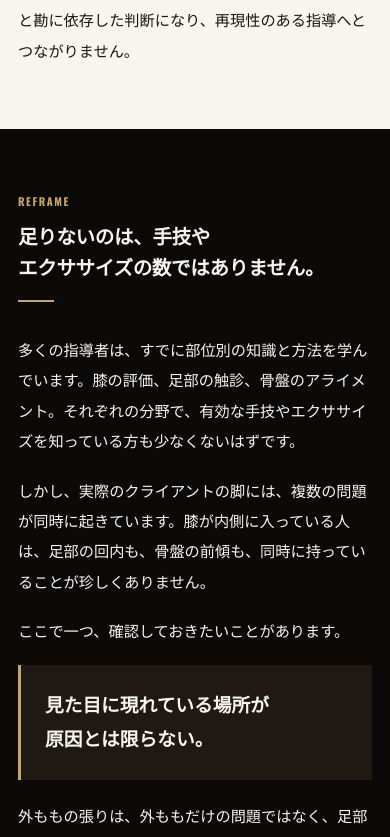
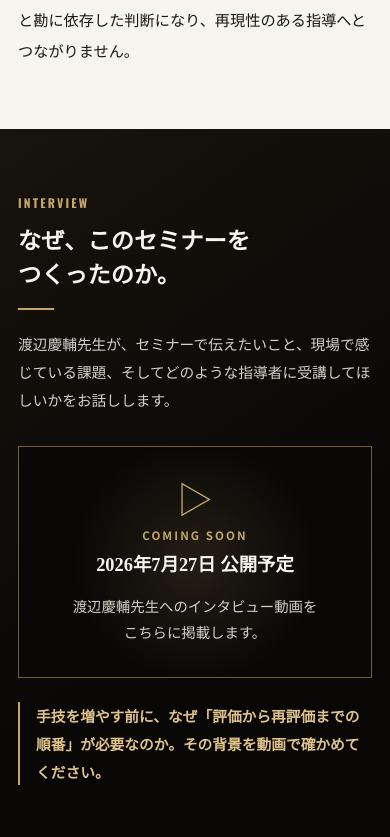
Before and after one commit to KENTA-KAJI/bal-bikyaku-template, a Next.js app: page / in a window 390 px wide. Shown: the part 2464-3301 px from the top of the page. Built offline with nearby package versions, Linux system fonts and the light colour scheme.

Commit message:
feat: add scheduled interview video section

```diff
--- a/src/components/InterviewVideo.module.css
+++ b/src/components/InterviewVideo.module.css
@@ -1,12 +1,58 @@
-.section {}
+.section {
+  padding: clamp(64px, 9vw, 112px) 20px;
+  background: linear-gradient(145deg, #17130d, #080706 70%);
+  color: #f7f5f0;
+}
+
+.container {
+  width: min(100%, 980px);
+  margin: auto;
+}
+
+.kicker {
+  margin-bottom: 0.8rem;
+  color: #c7a56a;
+  font-family: var(--font-condensed);
+  font-size: 0.75rem;
+  font-weight: 700;
+  letter-spacing: 0.18em;
+}
+
+.section h2 {
+  margin: 0 0 1.25rem;
+  font-family: var(--font-serif);
+  font-size: clamp(1.7rem, 4vw, 2.8rem);
+  line-height: 1.45;
+}
+
+.section h2::after {
+  content: "";
+  display: block;
+  width: 36px;
+  height: 2px;
+  margin-top: 1rem;
+  background: #c7a56a;
+}
+
+.lead,
+.bridge {
+  line-height: 1.9;
+}
+
+.lead {
+  max-width: 760px;
+  margin-bottom: 2rem;
+  color: #d6d1c7;
+}
 
 .videoWrapper {
   position: relative;
   width: 100%;
   aspect-ratio: 16 / 9;
-  border-radius: var(--radius-lg);
   overflow: hidden;
   background-color: #000;
+  border: 1px solid rgba(199, 165, 106, 0.55);
+  box-shadow: 0 20px 50px rgba(0, 0, 0, 0.38);
 }
 
 .iframe {
@@ -19,9 +65,8 @@
 .placeholder {
   width: 100%;
   aspect-ratio: 16 / 9;
-  background-color: var(--color-bg-alt);
-  border-radius: var(--radius-lg);
-  border: 1px solid var(--color-border);
+  background: radial-gradient(circle at center, rgba(199, 165, 106, 0.14), transparent 58%), #090807;
+  border: 1px solid rgba(199, 165, 106, 0.55);
   display: flex;
   align-items: center;
   justify-content: center;
@@ -35,21 +80,58 @@
 .placeholderIcon {
   display: block;
   font-size: 3rem;
-  color: var(--color-text-light);
+  color: #c7a56a;
   margin-bottom: var(--space-4);
   line-height: 1;
 }
 
+.placeholderEyebrow {
+  margin-bottom: 0.45rem;
+  color: #c7a56a;
+  font-size: 0.72rem;
+  font-weight: 800;
+  letter-spacing: 0.18em;
+}
+
 .placeholderText {
   font-family: var(--font-serif);
-  font-size: var(--text-xl);
-  font-weight: 600;
-  color: var(--color-text-secondary);
-  margin-bottom: var(--space-3);
+  font-size: clamp(1.15rem, 4vw, 1.75rem);
+  font-weight: 700;
+  color: #f7f5f0;
+  margin-bottom: 0.75rem;
 }
 
 .placeholderNote {
-  font-size: var(--text-sm);
-  color: var(--color-text-muted);
+  font-size: 0.9rem;
+  color: #d6d1c7;
   line-height: 1.8;
 }
+
+.bridge {
+  margin-top: 1.5rem;
+  padding-left: 1rem;
+  border-left: 2px solid #c7a56a;
+  color: #e0c38b;
+  font-weight: 700;
+}
+
+@media (max-width: 480px) {
+  .section {
+    padding-left: 18px;
+    padding-right: 18px;
+  }
+
+  .section h2 {
+    font-size: 1.45rem;
+  }
+
+  .lead,
+  .bridge {
+    font-size: 0.92rem;
+  }
+
+  .placeholderIcon {
+    font-size: 2.25rem;
+    margin-bottom: 0.65rem;
+  }
+}
--- a/src/components/InterviewVideo.tsx
+++ b/src/components/InterviewVideo.tsx
@@ -4,21 +4,45 @@ interface InterviewVideoProps {
   youtubeUrl: string;
 }
 
+function toEmbedUrl(value: string) {
+  if (!value) return "";
+  try {
+    const url = new URL(value);
+    if (url.hostname === "youtu.be") {
+      return `https://www.youtube.com/embed/${url.pathname.slice(1)}`;
+    }
+    if (url.hostname.includes("youtube.com")) {
+      if (url.pathname.startsWith("/embed/")) return value;
+      const id = url.searchParams.get("v");
+      if (id) return `https://www.youtube.com/embed/${id}`;
+    }
+  } catch {
+    return value;
+  }
+  return value;
+}
+
 export default function InterviewVideo({ youtubeUrl }: InterviewVideoProps) {
   const hasUrl = youtubeUrl && youtubeUrl.trim().length > 0;
+  const embedUrl = toEmbedUrl(youtubeUrl.trim());
 
   return (
-    <section className={`section section--white ${styles.section}`} aria-labelledby="video-title">
-      <div className="container">
-        <p className="section-label">講師インタビュー動画</p>
-        <h2 id="video-title" className="section-title">
-          講師インタビュー
+    <section className={styles.section} aria-labelledby="video-title">
+      <div className={styles.container}>
+        <p className={styles.kicker}>INTERVIEW</p>
+        <h2 id="video-title">
+          なぜ、このセミナーを
+          <br />
+          つくったのか。
         </h2>
+        <p className={styles.lead}>
+          渡辺慶輔先生が、セミナーで伝えたいこと、現場で感じている課題、そしてどのような指導者に受講してほしいかをお話しします。
+        </p>
         {hasUrl ? (
           <div className={styles.videoWrapper}>
             <iframe
-              src={youtubeUrl}
-              title="講師インタビュー動画"
+              src={embedUrl}
+              title="渡辺慶輔先生 セミナーインタビュー"
               frameBorder="0"
               allow="accelerometer; autoplay; clipboard-write; encrypted-media; gyroscope; picture-in-picture; web-share"
               allowFullScreen
@@ -27,17 +51,21 @@ export default function InterviewVideo({ youtubeUrl }: InterviewVideoProps) {
             />
           </div>
         ) : (
-          <div className={styles.placeholder} aria-label="動画は近日公開予定">
+          <div className={styles.placeholder} aria-label="動画は2026年7月27日公開予定">
             <div className={styles.placeholderInner}>
               <span className={styles.placeholderIcon} aria-hidden="true">▷</span>
-              <p className={styles.placeholderText}>講師インタビュー 近日公開</p>
+              <p className={styles.placeholderEyebrow}>COMING SOON</p>
+              <p className={styles.placeholderText}>2026年7月27日 公開予定</p>
               <p className={styles.placeholderNote}>
-                <span className="nw">渡辺慶輔</span>先生へのインタビュー動画を近日中にこちらへ掲載します。<br />
-                公開時はBAL LINEよりお知らせします。
+                渡辺慶輔先生へのインタビュー動画を<br />
+                こちらに掲載します。
               </p>
             </div>
           </div>
         )}
+        <p className={styles.bridge}>
+          手技を増やす前に、なぜ「評価から再評価までの順番」が必要なのか。その背景を動画で確かめてください。
+        </p>
       </div>
     </section>
   );
--- a/src/components/LandingPage.tsx
+++ b/src/components/LandingPage.tsx
@@ -2,6 +2,7 @@ import Image from "next/image";
 import { seminarData } from "@/data/seminarData";
 import { Accordion, AccordionItem } from "./Accordion";
 import SalesCta, { FinalInstructorImage } from "./SalesCta";
+import InterviewVideo from "./InterviewVideo";
 import styles from "./LandingPage.module.css";
 
 const problems = [
@@ -290,6 +291,8 @@ export default function LandingPage() {
           </p>
         </div>
       </Section>
+
+      <InterviewVideo youtubeUrl={seminarData.youtubeUrl} />
 
       <Section dark>
         <p className={styles.kicker}>REFRAME</p>
```
